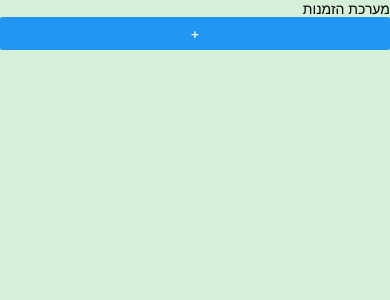
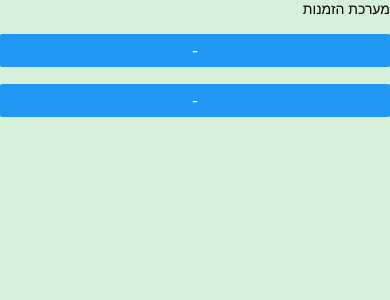
Before and after one commit to ShaharMizrachi/Order-Management-mobileApp, a React Native app: screen / in a window 390 px wide. Shown: the top 300 px of the page. Built offline with nearby package versions, Linux system fonts and the light colour scheme.

Commit message:
display customer and products lists on main page

```diff
--- a/src/redux/types/customersSlice.ts
+++ b/src/redux/types/customersSlice.ts
@@ -1,6 +1,11 @@
 import {createSlice} from '@reduxjs/toolkit';
+import {Customer} from './types';
 
-const initialState = {
+interface CustomerState {
+  allCustomers: Customer[];
+}
+
+const initialState: CustomerState = {
   allCustomers: [],
 };
 
--- a/src/redux/types/productsSlice.ts
+++ b/src/redux/types/productsSlice.ts
@@ -1,6 +1,11 @@
 import {createSlice} from '@reduxjs/toolkit';
+import {Product} from './types';
 
-const initialState = {
+interface ProductsState {
+  allProducts: Product[];
+}
+
+const initialState: ProductsState = {
   allProducts: [],
 };
 
--- /dev/null
+++ b/src/redux/types/types.ts
@@ -0,0 +1,10 @@
+export interface Product {
+  id: number;
+  name: string;
+}
+
+export interface Customer {
+  id: number;
+  name: string;
+  address: string;
+}
--- a/src/screens/main.tsx
+++ b/src/screens/main.tsx
@@ -1,27 +1,21 @@
 import React, { useEffect, useState } from 'react';
-import { Button, ScrollView, StyleSheet, Text, View } from 'react-native';
+import { Button, ScrollView, StyleSheet, Text, TextInput, View } from 'react-native';
 import He from './../components/locales/He';
 import { useDispatch, useSelector } from 'react-redux';
+import { Product } from './../redux/types/types';
+import { Customer } from './../redux/types/types';
 
 import { RootState } from '../redux/store';
 import { setAllProducts } from '../redux/types/productsSlice';
 import { setAllCustomers } from '../redux/types/customersSlice';
 
-interface Product {
-    id: number;
-    name: string;
-}
-
-interface Customer {
-    id: number;
-    name: string;
-    address: string;
-}
 
 const Main: React.FC = () => {
-    // const [allCustomers, setAllCustomers] = useState<Customer[]>([]);
     const [newProduct, setNewProduct] = useState<Product>();
-    const [showList, setShowList] = useState(false);
+    const [showList, setShowList] = useState({
+        showAllProducts: false,
+        showAllCustomers: false
+    });
 
     const dispatch = useDispatch();
     const allProducts = useSelector((state: RootState) => state.products.allProducts);
@@ -51,21 +45,49 @@ const Main: React.FC = () => {
     }, [dispatch]);
 
 
-    const toggleList = () => {
-        setShowList(!showList);
+    const toggleList = (typeOfList: 'showAllProducts' | 'showAllCustomers') => {
+        setShowList(prevState => ({
+            ...prevState,
+            [typeOfList]: !prevState[typeOfList]
+        }))
     };
+
+
+    const inputOnChange = (event: any, inputType: string) => {
+        console.log(event.nativeEvent.text)
+        console.log('====================================');
+        console.log(inputType);
+        console.log('====================================');
+    }
+
+
 
     return (
         <View>
             <View style={styles.titleMain}><Text>{He.order_system}</Text></View>
             <View style={styles.list_input_container}>
                 <View>
-                    <Button title={showList ? "-" : "+"} onPress={toggleList} />
-                    {showList && (
+                    <TextInput onChange={(text) => inputOnChange(text, "newproductFiled")} />
+                    <Button title={showList ? "-" : "+"} onPress={() => toggleList('showAllProducts')} />
+                    {showList.showAllProducts && (
                         <ScrollView style={styles.listProductsContainer}>
                             {allProducts.map((fruit: Product) => (
                                 <Text key={fruit.id}>{fruit.name}</Text>
                             ))}
+                        </ScrollView>
+                    )}
+                </View>
+                <View>
+                    <TextInput onChange={(text) => inputOnChange(text, "newCustomerFiled")} />
+                    <Button title={showList ? "-" : "+"} onPress={() => toggleList('showAllCustomers')} />
+                    {showList.showAllCustomers && (
+                        <ScrollView>
+                            {allCustomers.map((customer: Customer) =>
+                                <Text key={customer.id}>
+                                    {customer.name}
+                                </Text>
+
+                            )}
                         </ScrollView>
                     )}
                 </View>
```
